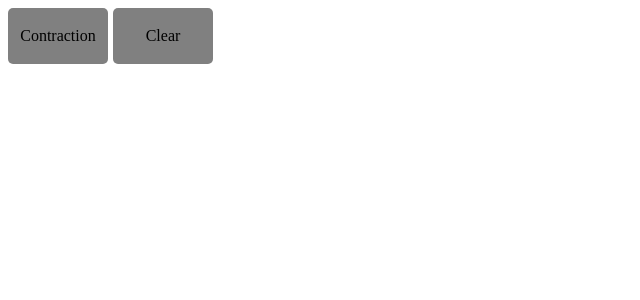
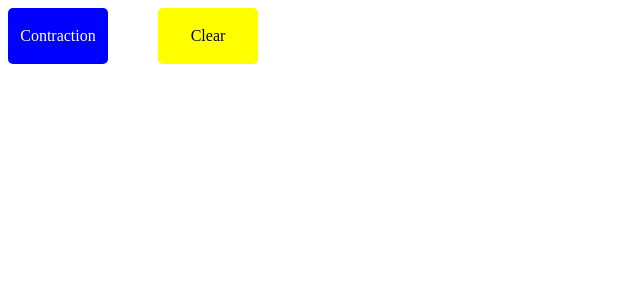
Before and after one commit to marekma/contractions, an Angular app: page / in a window 1280 px wide. Shown: the top 300 px of the page, without its empty margins (0-640 px from the left). Built offline with nearby package versions, Linux system fonts and the light colour scheme.

Commit message:
Bueatify the ui.

```diff
--- a/src/app/app.component.html
+++ b/src/app/app.component.html
@@ -1,9 +1,9 @@
 <div class="container">
   <div class="buttons">
-    <div class="button" (click)="contraction()">
+    <div class="button blue" (click)="contraction()">
       Contraction
     </div>
-    <div class="button" (click)="clear()">
+    <div class="button yellow" (click)="clear()">
       Clear
     </div>
   </div>
--- a/src/app/app.component.scss
+++ b/src/app/app.component.scss
@@ -10,13 +10,17 @@
       width: 100px;
       height: 56px;
       line-height: 56px;
-      background-color: gray;
       justify-content: center;
-      margin-right: 5px;
+      margin-right: 50px;
       border-radius: 5px;
     }
-  }
-  .list{
-
+    .blue{
+      background-color: blue;
+      color: white;
+    }
+    .yellow{
+      background-color: yellow;
+      color: black;
+    }
   }
 }
```
